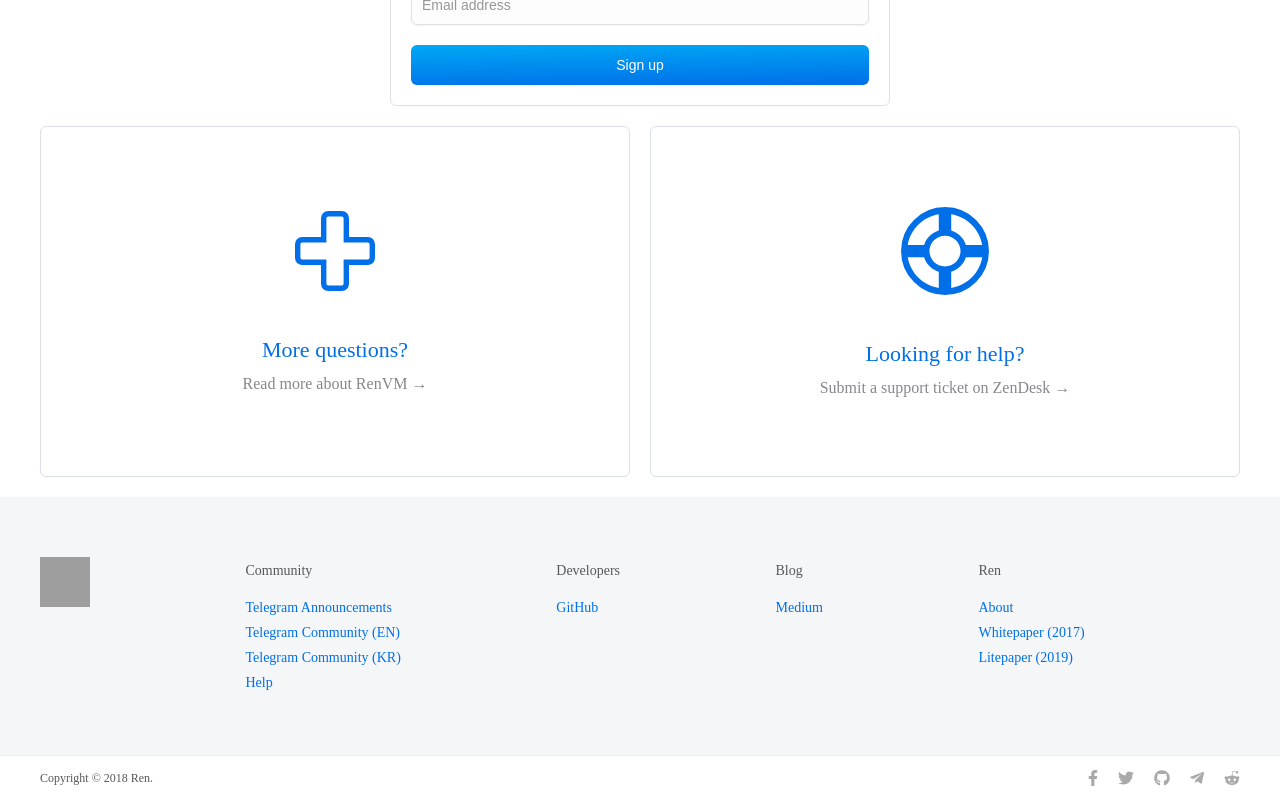
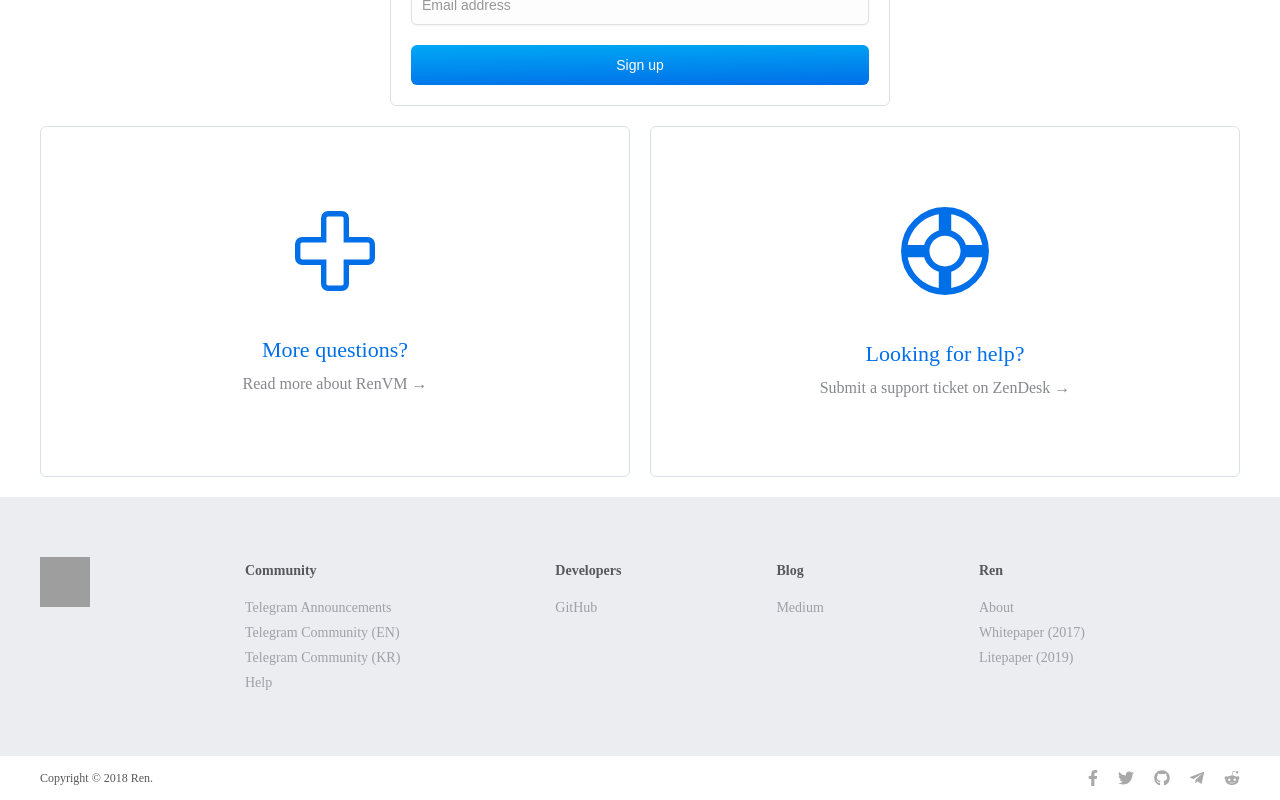
Before and after one commit to KadenZipfel/renproject.io, a React (Create React App) app: page / in a window 1280 px wide. Shown: the part 2750-3550 px from the top of the page. Built offline with nearby package versions, Linux system fonts and the light colour scheme; no server answers; grey boxes are pictures that could not be loaded; a web font is replaced by a local one.

Commit message:
Update Footer

```diff
--- a/src/styles/_footer.scss
+++ b/src/styles/_footer.scss
@@ -1,5 +1,5 @@
 .footer {
-    background-color: #F5F6F8;
+    background-color: #EBEDF1;
     position: relative;
 }
 .footer .container {
@@ -46,14 +46,18 @@
     }
 }
 .footer--links p {
-    font-weight: 500;
+    font-weight: 600;
 }
 .footer--links p + ul {
     margin-top: 1rem;
 }
 .footer--links li {
     font-size: 1.4rem;
+    font-weight: 500;
     line-height: 1.8;
+    a {
+        color: #9FA0A5;
+    }
 }
 .copy {
     border-top: 0.1rem solid $border;
```
